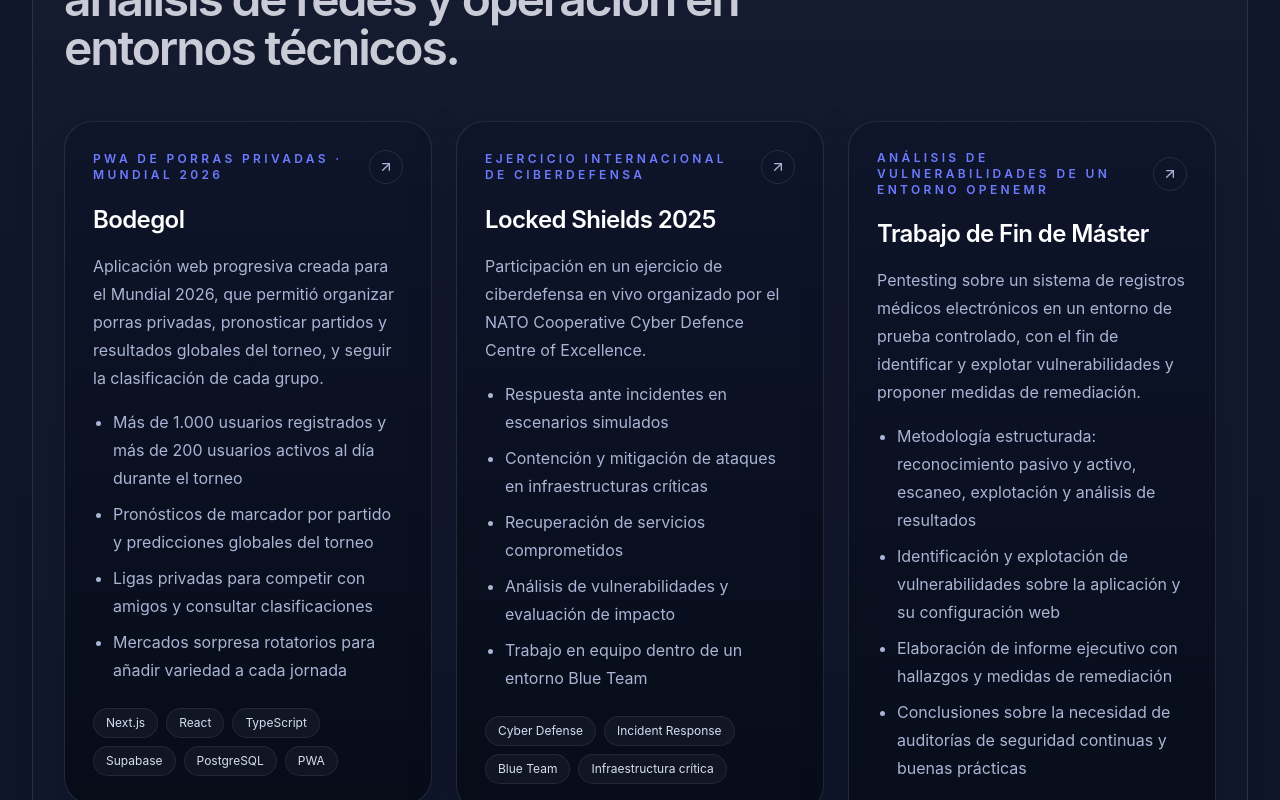
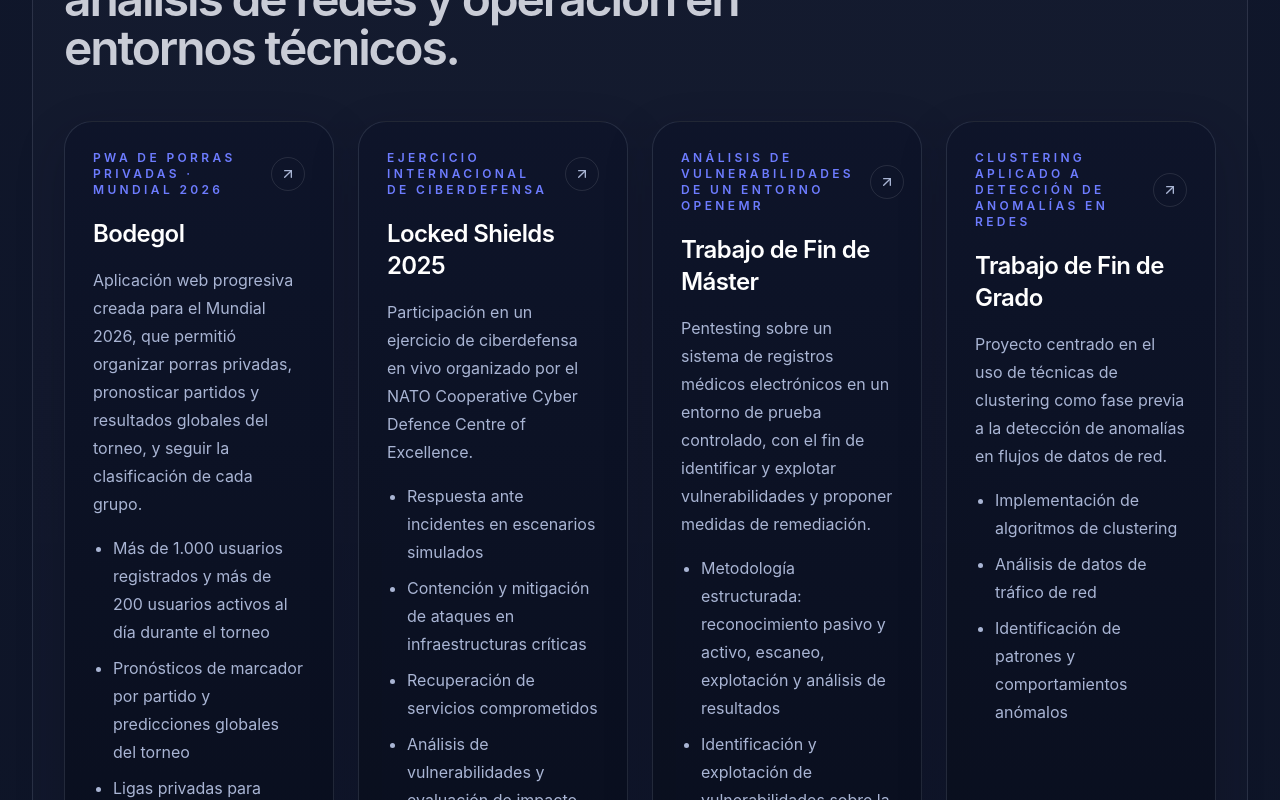
Before and after one commit to LuisPradaConde/Portfolio, a Next.js app: page /Portfolio/es/ in a window 1280 px wide. Shown: the part 3780-4580 px from the top of the page. Built offline with nearby package versions, Linux system fonts and the light colour scheme.

Commit message:
fix: adjust layout and styling for project cards in projects section

```diff
--- a/src/components/portfolio/project-card.tsx
+++ b/src/components/portfolio/project-card.tsx
@@ -8,9 +8,9 @@ type ProjectCardProps = {
 
 export function ProjectCard({project, locale}: ProjectCardProps) {
   return (
-    <article className="group relative overflow-hidden rounded-[1.75rem] border border-[var(--line)] bg-[linear-gradient(180deg,rgba(15,21,42,0.92),rgba(8,12,24,0.92))] p-7 shadow-[var(--shadow-md)] transition duration-300 hover:-translate-y-1.5 hover:border-[var(--line-strong)] hover:shadow-[var(--shadow-lg)]">
+    <article className="group relative h-full overflow-hidden rounded-[1.75rem] border border-[var(--line)] bg-[linear-gradient(180deg,rgba(15,21,42,0.92),rgba(8,12,24,0.92))] p-7 shadow-[var(--shadow-md)] transition duration-300 hover:-translate-y-1.5 hover:border-[var(--line-strong)] hover:shadow-[var(--shadow-lg)]">
       <div className="absolute inset-0 bg-[radial-gradient(circle_at_top_left,rgba(109,124,255,0.16),transparent_30%)] opacity-0 transition duration-300 group-hover:opacity-100" />
-      <div className="relative">
+      <div className="relative flex h-full flex-col">
         <div className="flex items-center justify-between gap-4">
           <p className="text-xs font-semibold uppercase tracking-[0.28em] text-[var(--accent)]">
             {project.type[locale]}
@@ -47,7 +47,7 @@ export function ProjectCard({project, locale}: ProjectCardProps) {
           </ul>
         ) : null}
         {project.stack.length > 0 ? (
-          <div className="mt-6 flex flex-wrap gap-2">
+          <div className="mt-auto flex flex-wrap gap-2 pt-6">
             {project.stack.map((item) => (
               <span
                 key={item}
--- a/src/components/sections/projects-section.tsx
+++ b/src/components/sections/projects-section.tsx
@@ -18,7 +18,7 @@ export async function ProjectsSection({locale}: ProjectsSectionProps) {
           <SectionHeading eyebrow={t('eyebrow')} title={t('title')} />
         </Reveal>
 
-        <div className="mt-12 grid gap-6 lg:grid-cols-3">
+        <div className="mt-12 grid auto-rows-fr gap-6 sm:grid-cols-2 xl:grid-cols-4">
           {profile.projects.map((project, index) => (
             <Reveal key={project.name} delay={0.08 * (index + 1)}>
               <ProjectCard project={project} locale={locale} />
```
